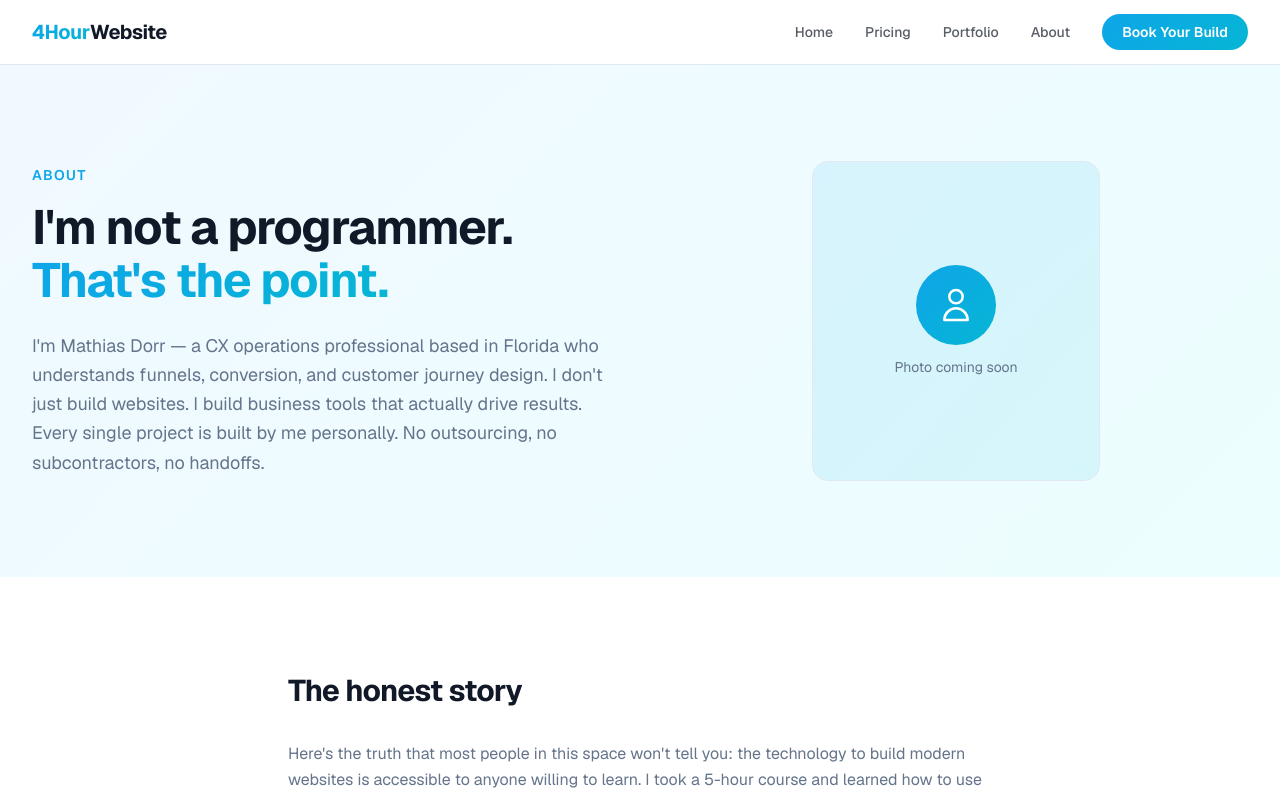
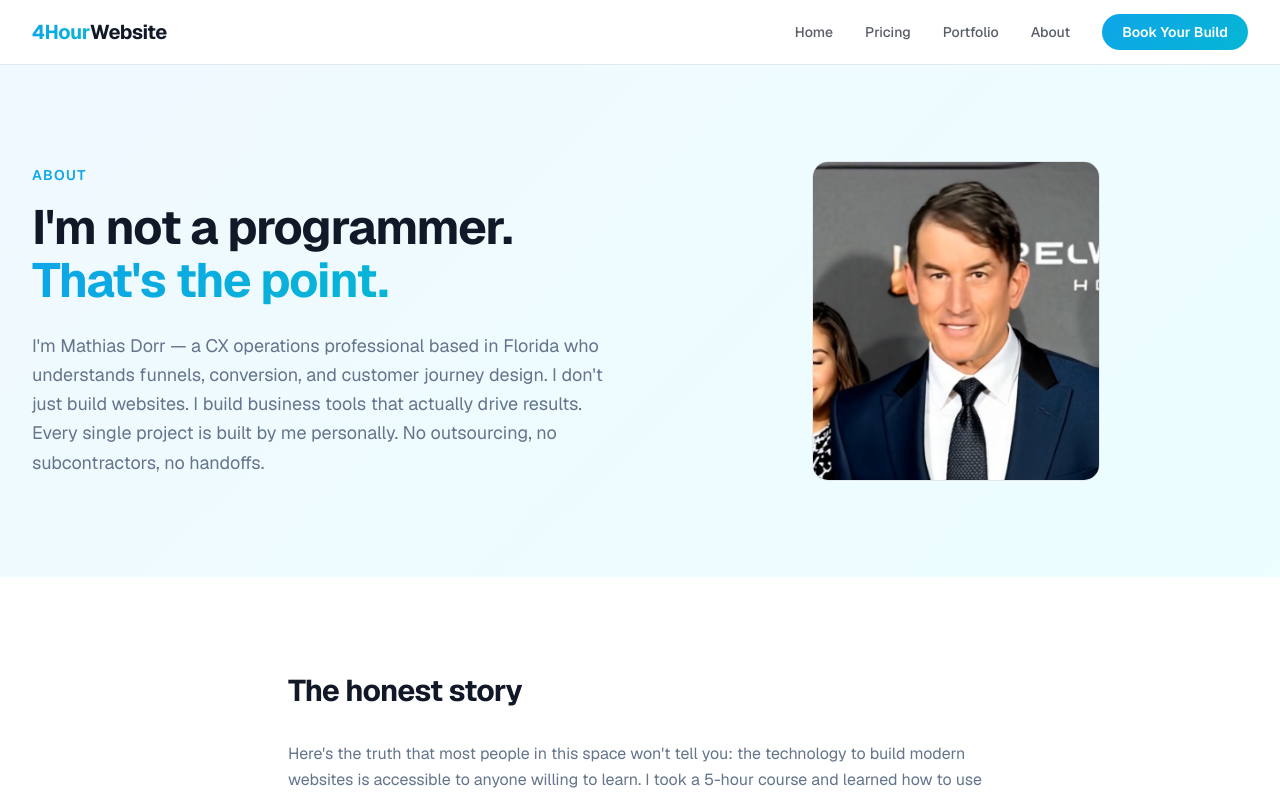
Before and after one commit to AllesAusloeschen/4hourwebsite-ai, a Next.js app: page /about in a window 1280 px wide. Shown: the top 797 px of the page. Built offline with nearby package versions, Linux system fonts and the light colour scheme.

Commit message:
Add Mathias photo to About page

```diff
--- a/app/about/page.tsx
+++ b/app/about/page.tsx
@@ -1,4 +1,5 @@
 import type { Metadata } from "next";
+import Image from "next/image";
 import Link from "next/link";
 
 export const metadata: Metadata = {
@@ -75,16 +76,14 @@ export default function AboutPage() {
               </p>
             </div>
             <div className="flex justify-center">
-              {/* Photo placeholder */}
-              <div className="w-72 h-80 rounded-2xl bg-gradient-to-br from-primary/10 to-accent/10 border border-border flex items-center justify-center">
-                <div className="text-center">
-                  <div className="w-20 h-20 rounded-full gradient-bg flex items-center justify-center text-white mx-auto mb-3">
-                    <svg className="w-10 h-10" fill="none" stroke="currentColor" viewBox="0 0 24 24">
-                      <path strokeLinecap="round" strokeLinejoin="round" strokeWidth={1.5} d="M16 7a4 4 0 11-8 0 4 4 0 018 0zM12 14a7 7 0 00-7 7h14a7 7 0 00-7-7z" />
-                    </svg>
-                  </div>
-                  <p className="text-sm text-muted-foreground">Photo coming soon</p>
-                </div>
+              <div className="w-72 h-80 rounded-2xl overflow-hidden border border-border">
+                <Image
+                  src="/mathias-headshot.png"
+                  alt="Mathias Dorr"
+                  width={288}
+                  height={320}
+                  className="w-full h-full object-cover"
+                />
               </div>
             </div>
           </div>
```
Also changed, not shown: public/mathias-headshot.png (added).
